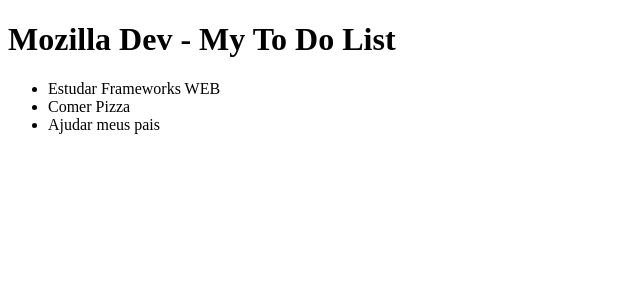
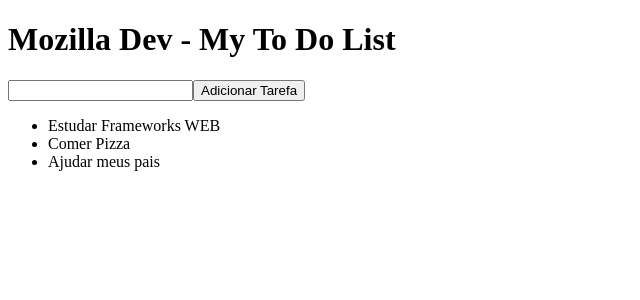
Before and after one commit to DevSouza05/AppTodo, an Angular app in the folder FRONTEND/TODOapp/: page / in a window 1280 px wide. Shown: the top 300 px of the page, without its empty margins (0-640 px from the left). Built offline with nearby package versions, Linux system fonts and the light colour scheme.

Commit message:
add description and button

```diff
--- a/FRONTEND/TODOapp/src/app/app.component.html
+++ b/FRONTEND/TODOapp/src/app/app.component.html
@@ -1,5 +1,8 @@
 <div class="main">
   <h1>Mozilla Dev - My To Do List</h1>
+  <input class="lg-text-input" #campoNovoItem />
+   <button class="btn-primary"(click)="CREATE_tarefa(campoNovoItem.value)"> Adicionar Tarefa</button>
+
   <ul>
     <li *ngFor="let tarefaDoLoop of arrayDeTarefas"> {{tarefaDoLoop.descricao}} </li>
   </ul>
```
